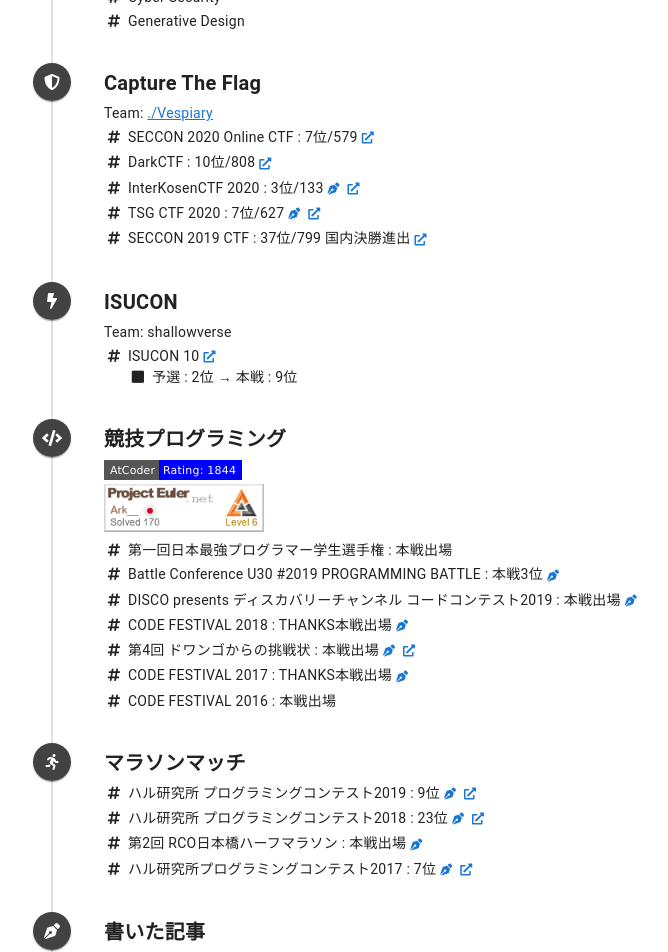
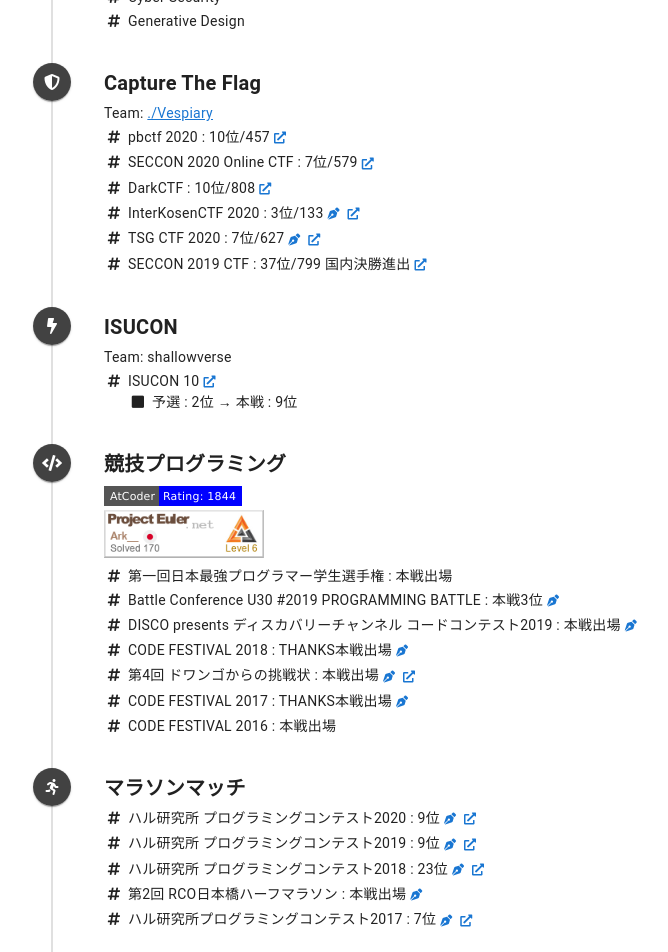
Before and after one commit to arkark/portfolio, a Vue app: page / in a window 1280 px wide. Shown: the part 1280-2232 px from the top of the page, without its empty margins (236-904 px from the left). Built offline with nearby package versions, Linux system fonts and the light colour scheme; a web font is replaced by a local one.

Commit message:
Update data

```diff
--- a/src/data/ctf.js
+++ b/src/data/ctf.js
@@ -1,4 +1,8 @@
 export default [
+  {
+    label: "pbctf 2020 : 10位/457",
+    url: "https://ctftime.org/event/1121",
+  },
   {
     label: "SECCON 2020 Online CTF : 7位/579",
     url: "https://ctftime.org/event/1119",
--- a/src/data/marathon.js
+++ b/src/data/marathon.js
@@ -1,4 +1,9 @@
 export default [
+  {
+    label: "ハル研究所 プログラミングコンテスト2020 : 9位",
+    url: "https://www.hallab.co.jp/progcon/2020/",
+    blog: "https://blog.arkark.dev/2020/12/12/halcon2020/",
+  },
   {
     label: "ハル研究所 プログラミングコンテスト2019 : 9位",
     url: "https://www.hallab.co.jp/progcon/2019/",
```
